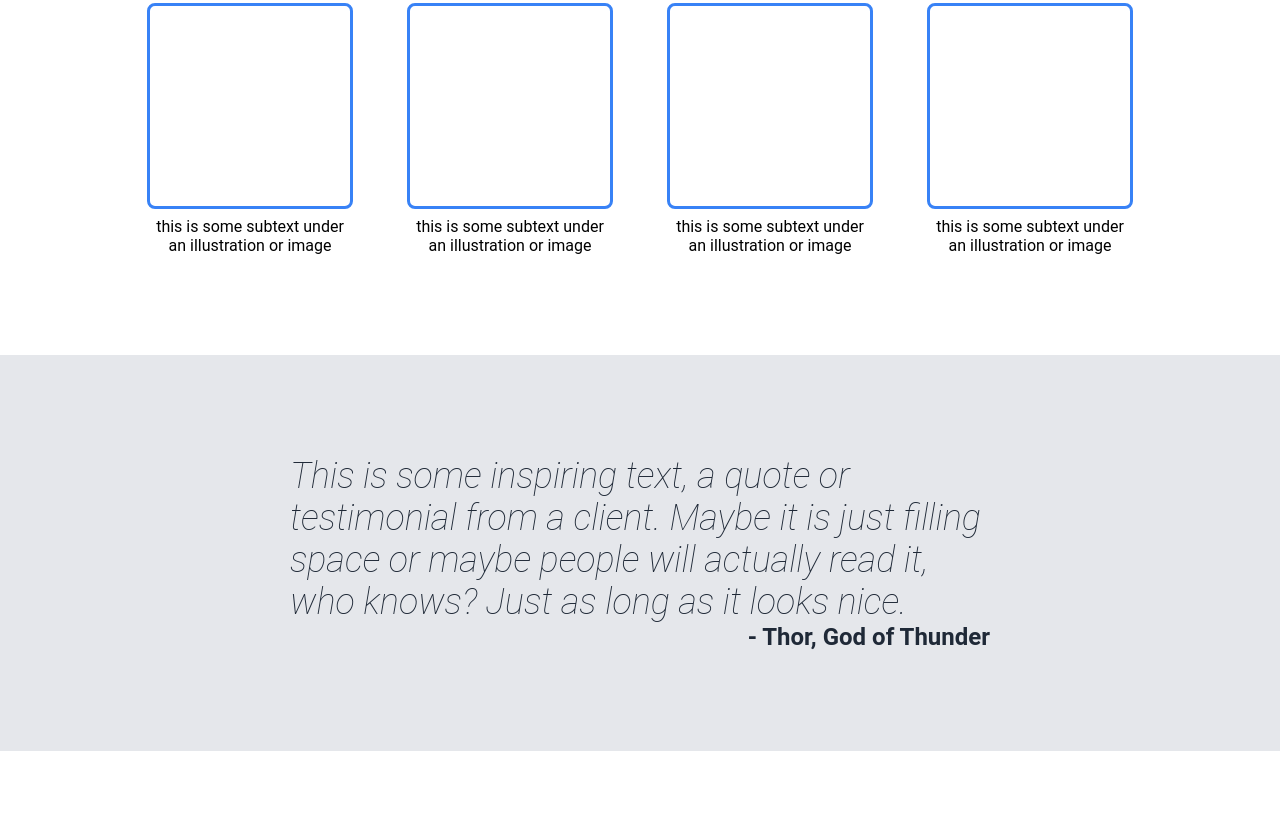
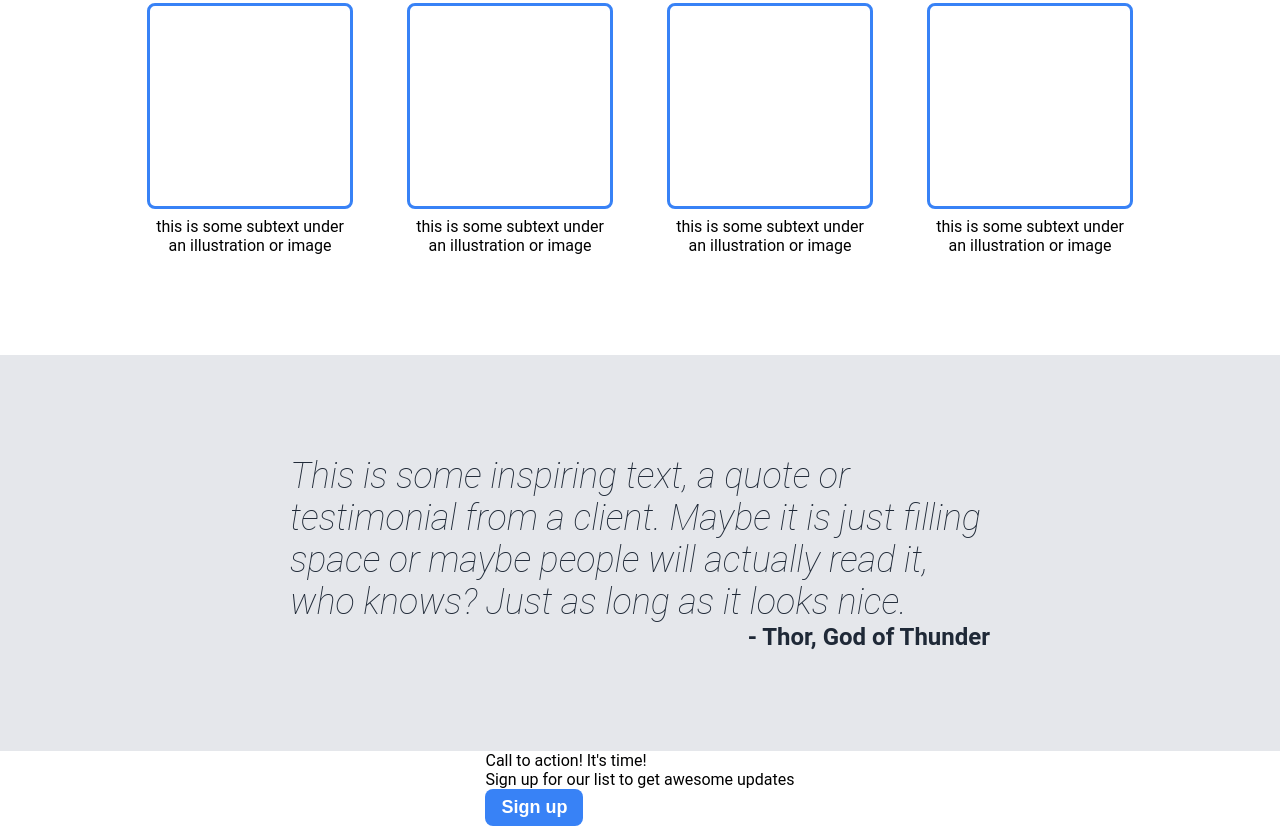
Before and after one commit to ele-ga/odin-landing-page, a plain HTML site: page index.html in a window 1280 px wide. Shown: the part 833-1659 px from the top of the page. Before the commit the page ends 1584 px from the top, so only its background shows below. Drawn offline with Linux system fonts and the light colour scheme.

Commit message:
Write HTML call to action section

```diff
--- a/index.html
+++ b/index.html
@@ -57,7 +57,15 @@
             This is some inspiring text, a quote or testimonial from a client. Maybe it is just filling space or maybe people will actually read it, who knows? Just as long as it looks nice.
             <div id="quote-text">- Thor, God of Thunder</div>
             </div>
+        </div>
+        <div class="cta">
+            <div class="cta-box">
+                <div class="cta-left">
+                <div class="cta-title">Call to action! It's time!</div>
+                <div class="cta-text">Sign up for our list to get awesome updates</div></div>
+                <button class="signup">Sign up</button>
 
+            </div>
         </div>
     </body>
 
```
